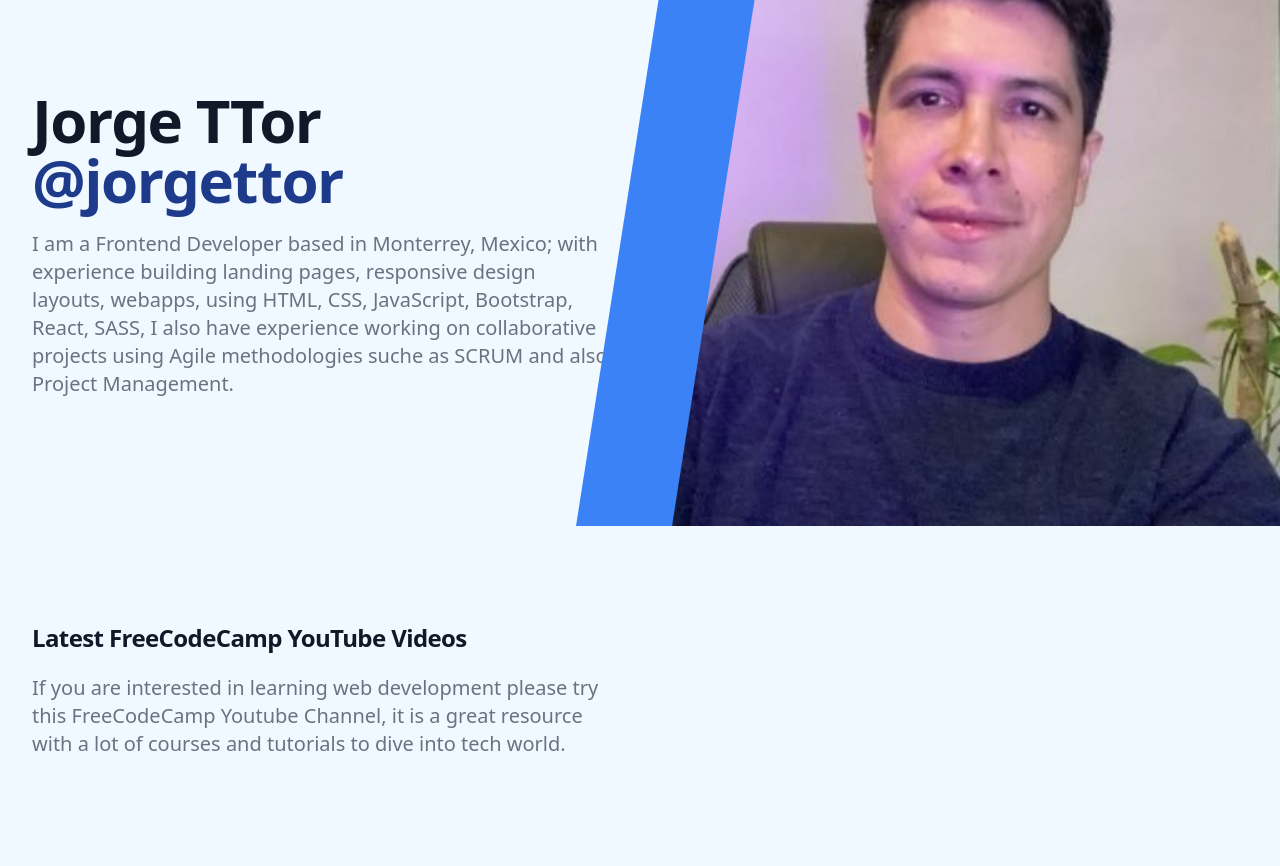
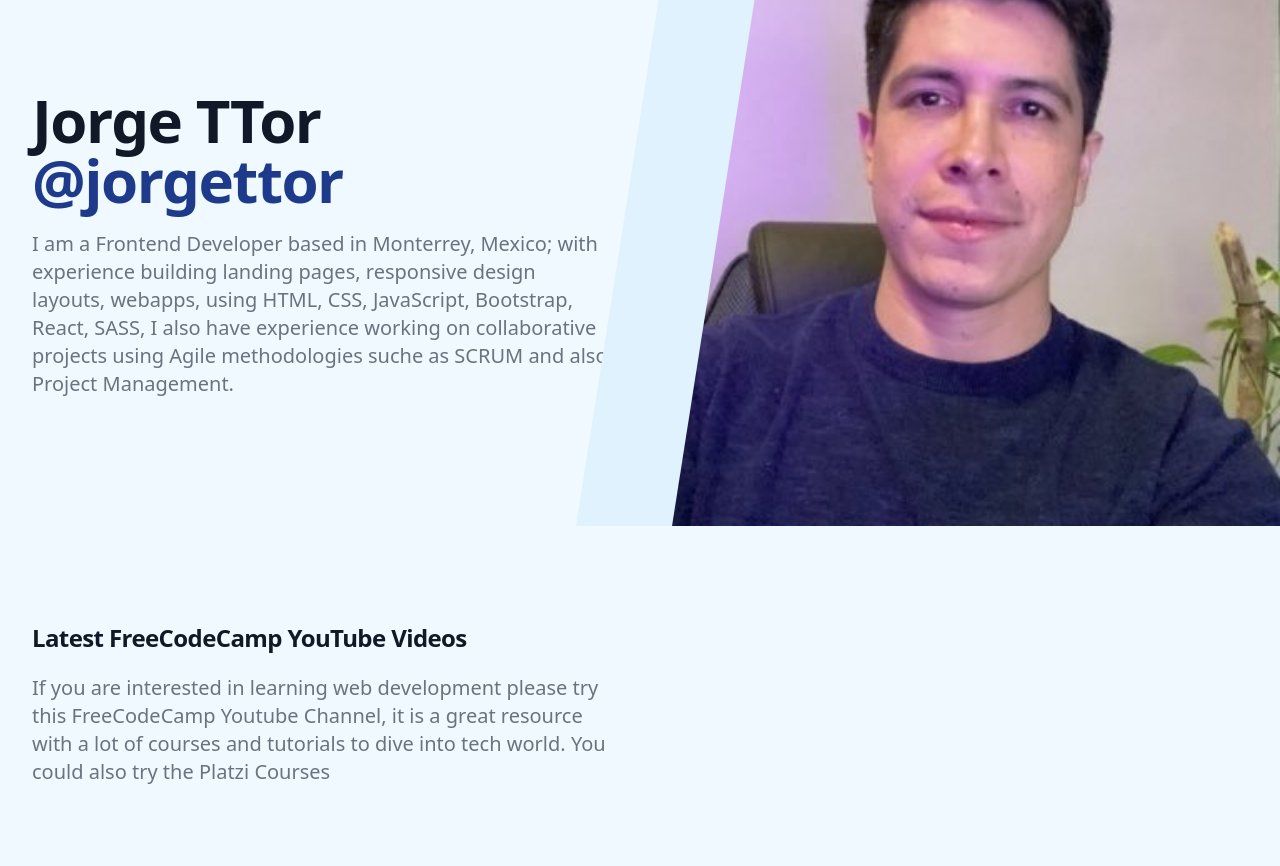
Before and after one commit to JorgeTTor/jorgettor.github.io, a website: page src/index.html in a window 1280 px wide. Shown: the part 86-952 px from the top of the page. Drawn offline with nearby package versions, Linux system fonts and the light colour scheme; no server answers.

Commit message:
[CHANGE] COLORS

```diff
--- a/src/index.html
+++ b/src/index.html
@@ -13,7 +13,7 @@
   <div class="relative h-100 bg-white overflow-hidden">
     <div class="max-w-7xl mx-auto">
       <div class="relative z-10 pb-8 h-100 bg-sky-50 sm:pb-16 md:pb-20 lg:max-w-2xl lg:w-full lg:pb-28 xl:pb-32">
-        <svg class="hidden lg:block absolute right-0 inset-y-0 h-full w-48 text-blue-500 transform translate-x-1/2"
+        <svg class="hidden lg:block absolute right-0 inset-y-0 h-full w-48 text-sky-100 transform translate-x-1/2"
           fill="currentColor" viewBox="0 0 100 100" preserveAspectRatio="none" aria-hidden="true">
           <polygon points="50,0 100,0 50,100 0,100" />
         </svg>
@@ -59,7 +59,7 @@
     <div class="max-w-2xl mx-auto py-16 px-4 sm:py-24 sm:px-6 lg:max-w-7xl lg:px-8">
       <h2 class="text-2xl font-extrabold tracking-tight text-gray-900">Latest FreeCodeCamp YouTube Videos</h2>
       <p class="mt-3 text-base text-gray-500 sm:mt-5 sm:text-lg sm:max-w-xl sm:mx-auto md:mt-5 md:text-xl lg:mx-0">
-              If you are interested in learning web development please try this FreeCodeCamp Youtube Channel, it is a great resource with a lot of courses and tutorials to dive into tech world.</p>
+              If you are interested in learning web development please try this FreeCodeCamp Youtube Channel, it is a great resource with a lot of courses and tutorials to dive into tech world. You could also try the Platzi Courses</p>
       <div class="mt-6 grid grid-cols-1 gap-y-10 gap-x-6 sm:grid-cols-2 lg:grid-cols-4 xl:gap-x-8" id="content">
         <!-- content -->
       </div>
```
Also changed, not shown: package.json (+5 -2 lines), 1 other file.
